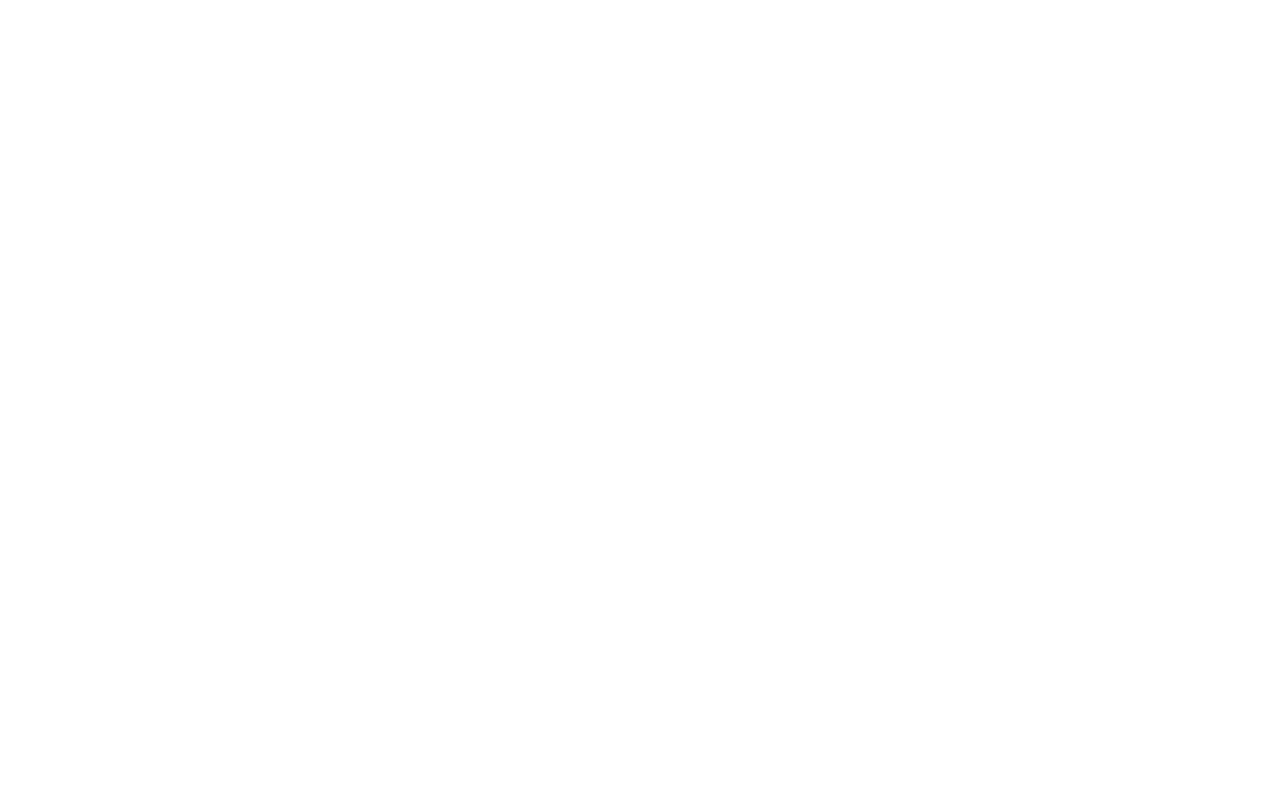
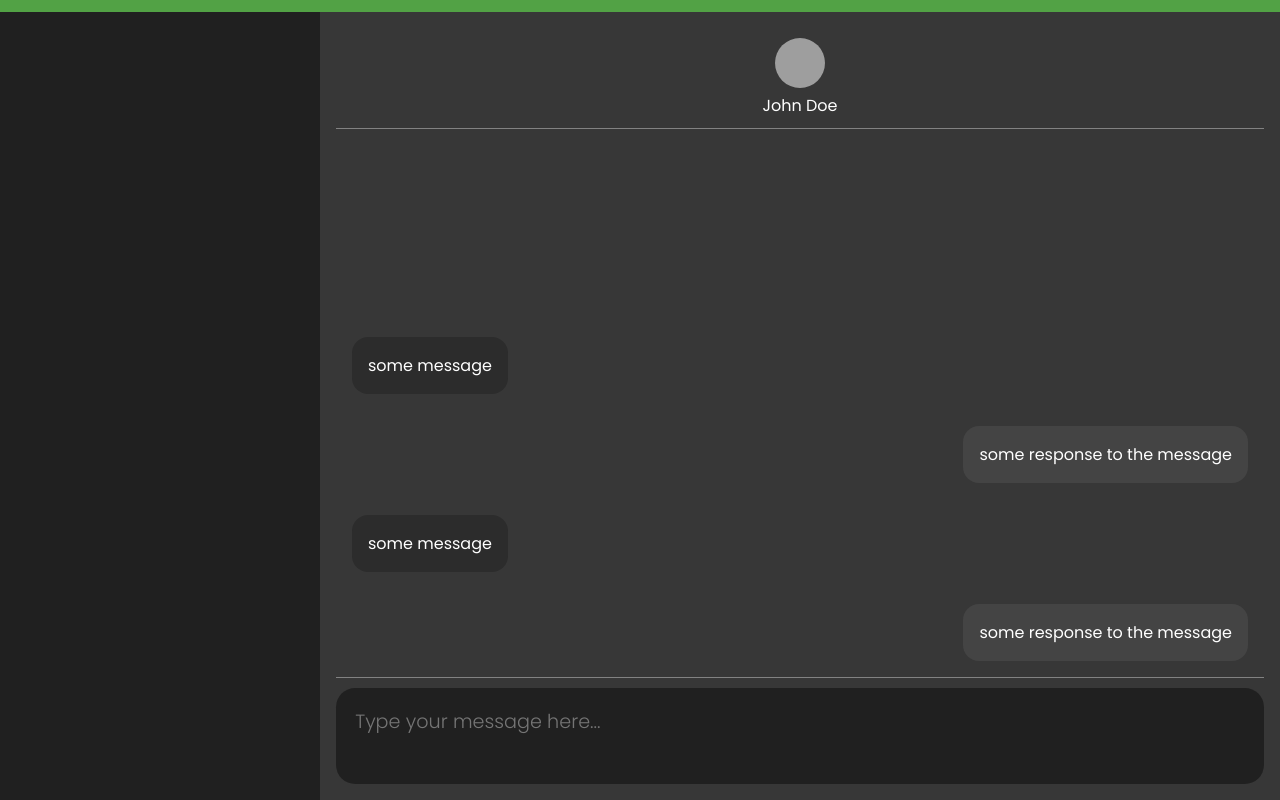
Before and after one commit to kyledampier/GTRobotech2023, a SvelteKit app in the folder frontend/: page /message in a window 1280 px wide. Before the commit this address had no page. Built offline with nearby package versions, Linux system fonts and the light colour scheme; grey boxes are pictures that could not be loaded.

Commit message:
started formatting the messaging

```diff
--- /dev/null
+++ b/frontend/src/components/MessagingContent.svelte
@@ -0,0 +1,74 @@
+<script lang="ts">
+  import { uid } from "$lib/example_messages.json";
+
+  const messages = [
+    {
+      timestamp: "2009-11-10T22:00:00Z",
+      from: "some message",
+    },
+    {
+      timestamp: "2009-11-10T23:00:00Z",
+      to: "some response to the message",
+    },
+    {
+      timestamp: "2009-11-11T00:00:00Z",
+      from: "some message",
+    },
+    {
+      timestamp: "2009-11-11T01:00:00Z",
+      to: "some response to the message",
+    },
+  ];
+
+  console.log(uid);
+</script>
+
+<div class="expand">
+  {#each messages as message}
+    {#if "to" in message}
+      <p class="to">{message.to}</p>
+    {/if}
+    {#if "from" in message}
+      <p class="from">{message.from}</p>
+    {/if}
+  {/each}
+</div>
+
+<style>
+  div {
+    display: flex;
+    flex-direction: column;
+    align-items: flex-end;
+    justify-content: flex-end;
+    /* height: 120px; */
+    width: calc(100vw - 320px - 2em);
+    border-bottom: 1px solid #828282;
+  }
+
+  .to {
+    background-color: #444444;
+    color: #fff;
+    padding: 1em;
+    border-radius: 1em;
+    margin: 1em;
+    margin-left: auto;
+    max-width: 75%;
+    text-align: right;
+  }
+
+  .from {
+    background-color: #2c2c2c;
+    color: #fff;
+    padding: 1em;
+    border-radius: 1em;
+    margin: 1em;
+    margin-right: auto;
+    max-width: 75%;
+    text-align: left;
+  }
+
+  .expand {
+    flex: 1;
+    overflow: scroll;
+  }
+</style>
--- /dev/null
+++ b/frontend/src/components/UserProfile.svelte
@@ -0,0 +1,38 @@
+<script>
+  export let name = "Anonymous Lion";
+  export let imgSrc = "";
+</script>
+
+<div>
+  <img src={imgSrc} alt={name} />
+  <h1>{name}</h1>
+</div>
+
+<style>
+  img {
+    display: flex;
+    width: 50px;
+    height: 50px;
+    border-radius: 50%;
+    margin: 0 auto;
+    object-fit: cover;
+    margin-top: 10px;
+  }
+
+  h1 {
+    font-size: 1rem;
+    font-weight: normal;
+    margin-top: 5px;
+    margin-bottom: 10px;
+  }
+
+  div {
+    display: flex;
+    flex-direction: column;
+    align-items: center;
+    justify-content: center;
+    /* height: 120px; */
+    width: calc(100vw - 320px - 2em);
+    border-bottom: 1px solid #828282;
+  }
+</style>
--- /dev/null
+++ b/frontend/src/lib/example_messages.json
@@ -0,0 +1,20 @@
+{
+    "uid": [
+        {
+            "timestamp": "2009-11-10T22:00:00Z",
+            "from": "some message"
+        },
+        {
+            "timestamp": "2009-11-10T23:00:00Z",
+            "to": "some response to the message"
+        },
+        {
+            "timestamp": "2009-11-11T00:00:00Z",
+            "from": "some message"
+        },
+        {
+            "timestamp": "2009-11-11T01:00:00Z",
+            "to": "some response to the message"
+        }
+    ]
+}
--- /dev/null
+++ b/frontend/src/routes/message/+page.svelte
@@ -0,0 +1,68 @@
+<script lang="ts">
+  import { onMount } from "svelte";
+  import { writable } from "svelte/store";
+  import { get } from "svelte/store";
+
+  import UserProfile from "../../components/UserProfile.svelte";
+  import MessagingContent from "../../components/MessagingContent.svelte";
+
+  let messageValue: string;
+</script>
+
+<div class="container">
+  <div class="sidebar" />
+  <div class="col">
+    <UserProfile
+      name="John Doe"
+      imgSrc="https://upload.wikimedia.org/wikipedia/commons/thumb/7/73/Lion_waiting_in_Namibia.jpg/440px-Lion_waiting_in_Namibia.jpg"
+    />
+    <MessagingContent />
+    <textarea
+      placeholder="Type your message here..."
+      bind:value={messageValue}
+    />
+  </div>
+</div>
+
+<style>
+  .container {
+    display: flex;
+    width: 100vw;
+    height: calc(100vh - 12px);
+    border-top: 12px solid #69ff5188;
+    overflow: hidden;
+  }
+
+  .container {
+    background-color: #373737;
+  }
+
+  .sidebar {
+    display: flex;
+    gap: 0px;
+    width: 320px;
+    background-color: #202020;
+  }
+
+  .col {
+    display: flex;
+    flex-direction: column;
+    overflow: scroll;
+    padding: 1em;
+  }
+
+  textarea {
+    border: none;
+    background-color: #202020;
+    color: #fff;
+    padding: 1em;
+    font-size: 1.2em;
+    resize: none;
+    outline: none;
+    border-radius: 1em;
+    font-family: "Poppins", sans-serif;
+    font-weight: 300;
+    width: calc(100% - 2em);
+    margin-top: 10px;
+  }
+</style>
```
